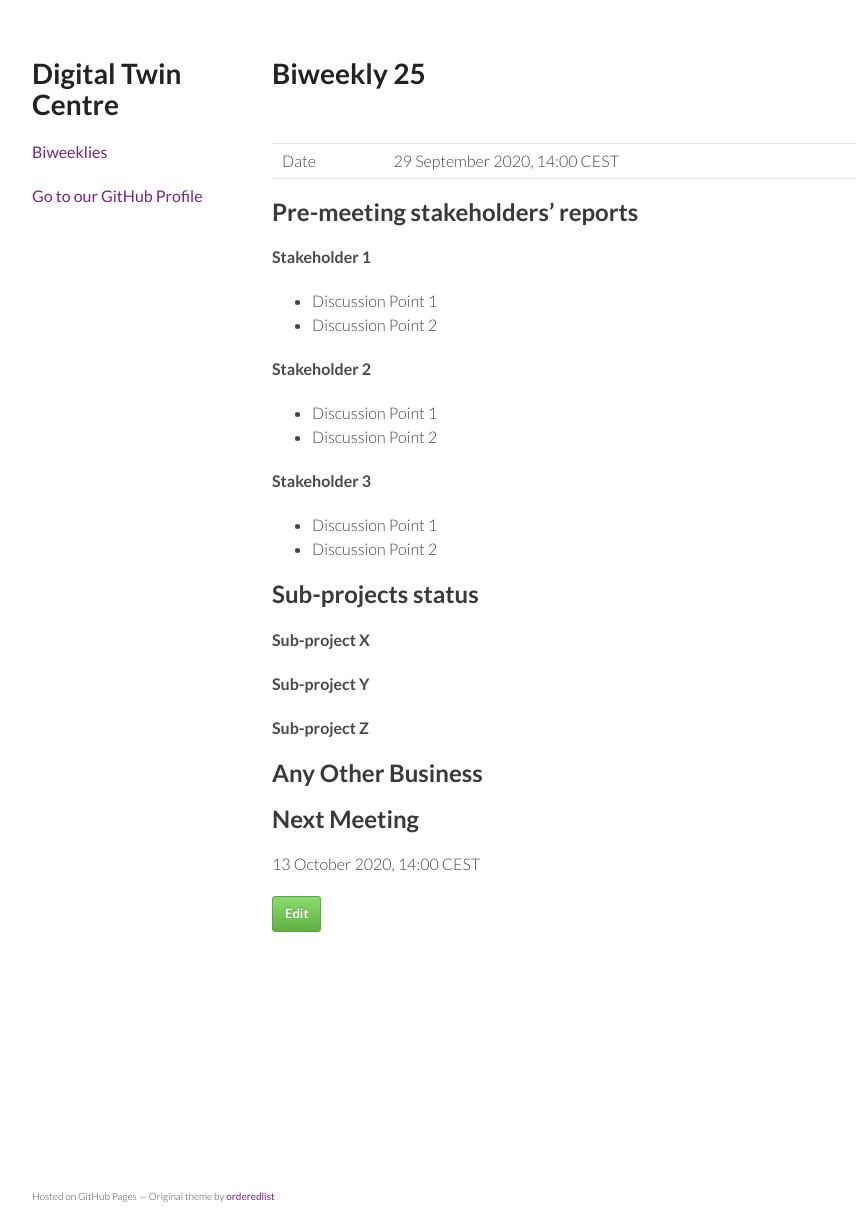
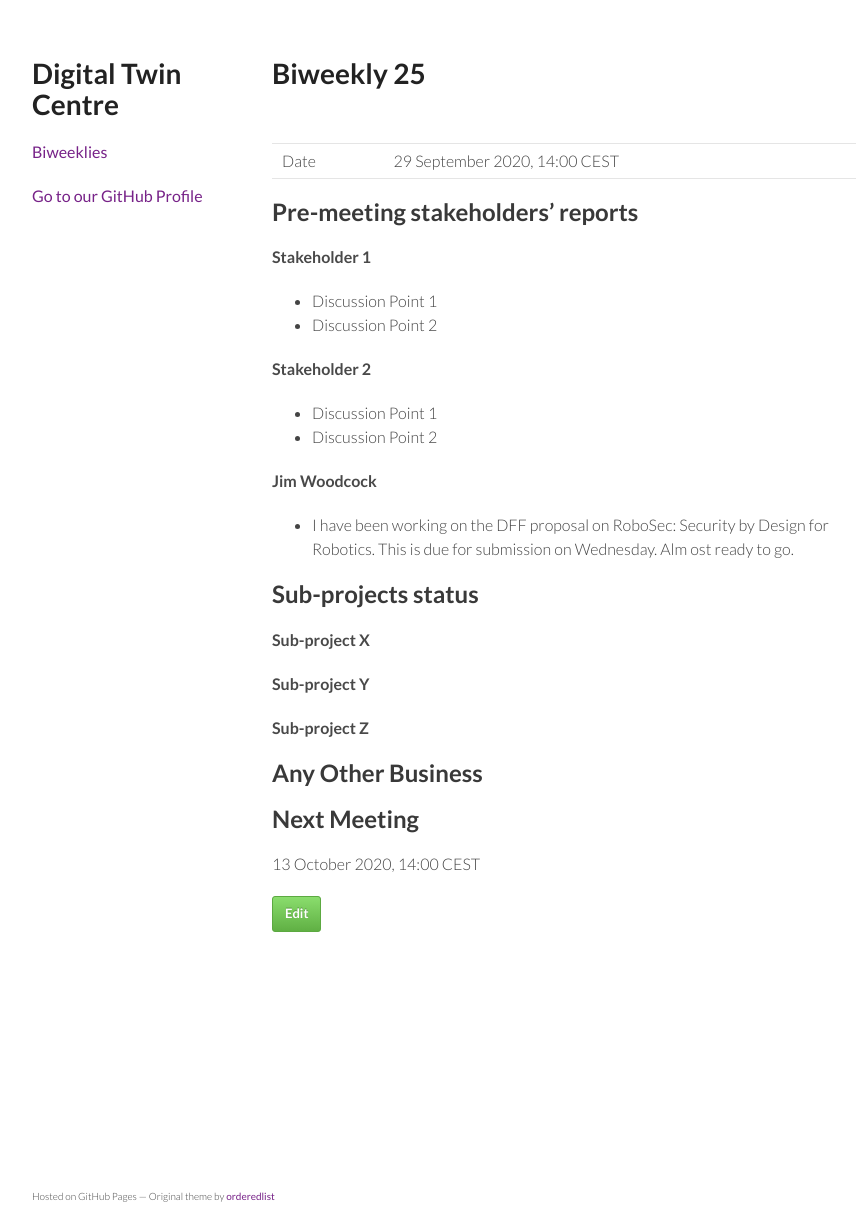
Before and after one commit to digitaltwincentre/digitaltwincentre.github.io, a Jekyll site: the page built from _biweeklies/Biweekly-25.md, in a window 1280 px wide. Shown: the whole page, without its empty margins (178-1034 px from the left). Built offline with Jekyll 4.4.1, drawn with Linux system fonts in a browser that asks for light colours; nearby versions of some CDN libraries.

Commit message:
Update Biweekly-25.md

```diff
--- a/_biweeklies/Biweekly-25.md
+++ b/_biweeklies/Biweekly-25.md
@@ -28,9 +28,8 @@ date: 29 September 2020, 1400 CEST
 * Discussion Point 1
 * Discussion Point 2
 
-#### Stakeholder 3
-* Discussion Point 1
-* Discussion Point 2
+#### Jim Woodcock
+* I have been working on the DFF proposal on RoboSec: Security by Design for Robotics. This is due for submission on Wednesday. Alm ost ready to go.
 
 
 ## Sub-projects status
```
